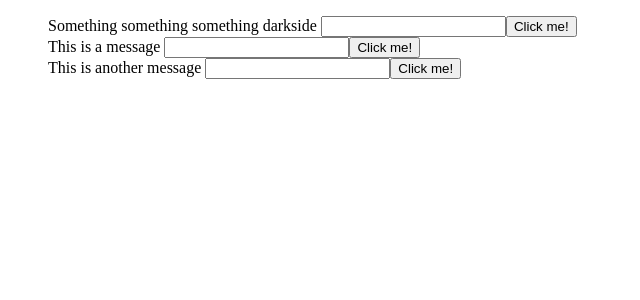
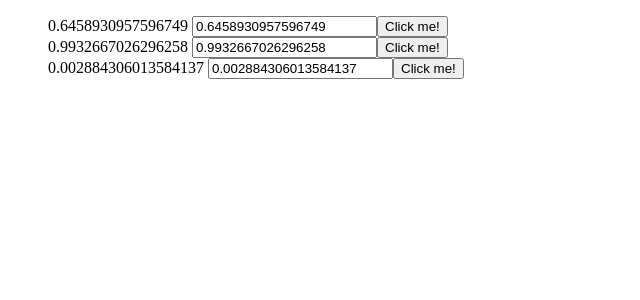
Before and after one commit to timscriv/angular-playground, an Angular app in the folder angular-fundamentals/: page / in a window 1280 px wide. Shown: the top 300 px of the page, without its empty margins (0-640 px from the left). Built offline with nearby package versions, Linux system fonts and the light colour scheme.

Commit message:
added 2 way data binding to an input

```diff
--- a/angular-fundamentals/src/app/simple-form/simple-form.component.ts
+++ b/angular-fundamentals/src/app/simple-form/simple-form.component.ts
@@ -5,8 +5,8 @@ import { Component, OnInit, Input } from '@angular/core';
   template: `
     <div>
       {{message}}
-      <input #myInput type="text">
-      <button (mouseover)="onClick($event, myInput.value)">Click me!</button>
+      <input #myInput type="text" [(ngModel)]="message">
+      <button (click)="onClick($event, myInput.value)">Click me!</button>
     </div>
   `,
   styles: []
@@ -19,7 +19,9 @@ export class SimpleFormComponent implements OnInit {
     console.log(event, value);
   }
 
-  constructor() { }
+  constructor() {
+    setInterval(() => this.message = Math.random().toString(),1000);
+   }
 
   ngOnInit() {
   }
```
